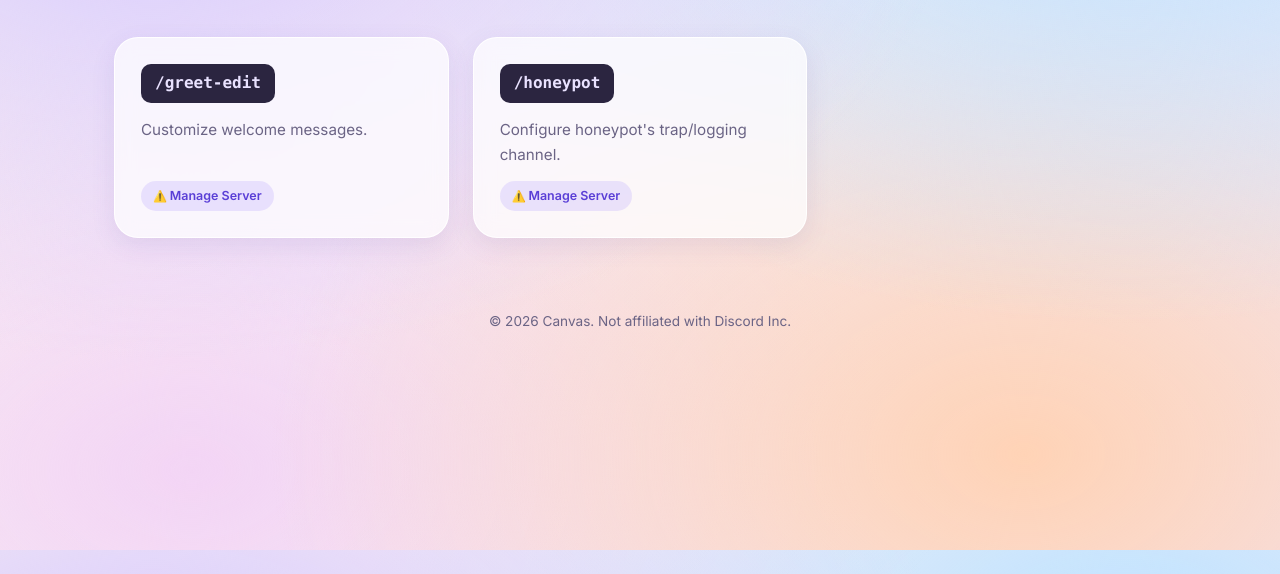
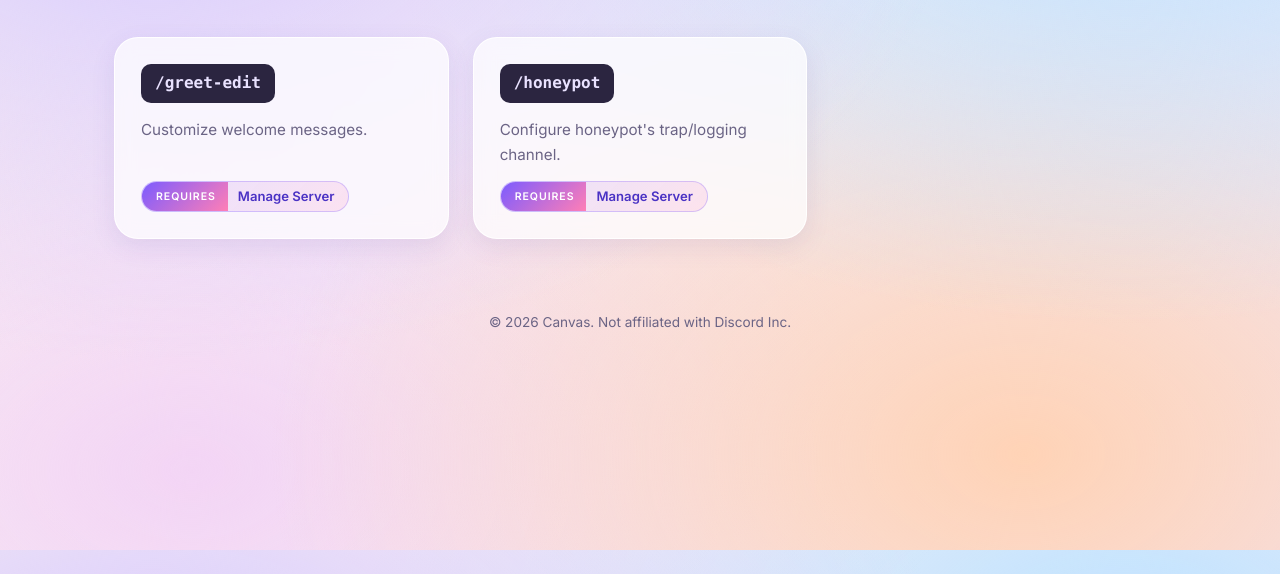
Before and after one commit to idevelopbots/embercode, a plain HTML site: page commands.html in a window 1280 px wide. Shown: the part 250-824 px from the top of the page. Drawn offline with Linux system fonts and the light colour scheme.

Commit message:
Refactor .perm class styles for improved layout

```diff
--- a/styles.css
+++ b/styles.css
@@ -40,8 +40,9 @@ nav.navbar,main{position:relative;z-index:2}
 @keyframes shift{to{background-position:300% 0}}
 .cmd{align-self:flex-start;font-family:'SFMono-Regular',Consolas,'Courier New',monospace;font-weight:700;font-size:1rem;padding:6px 14px;border-radius:10px;background:#2b2540;color:#e9e2ff}
 .card p{color:var(--muted);flex:1;font-size:.95rem}
-.perm{align-self:flex-start;font-size:.78rem;font-weight:700;padding:5px 12px;border-radius:9999px;background:rgba(124,92,255,.14);color:#5a3fd6}
-.perm::before{content:"⚠️ ";font-size:.7rem}
+.perm{align-self:flex-start;display:inline-flex;align-items:center;gap:10px;padding:0 14px 0 0;overflow:hidden;font-size:.82rem;font-weight:700;color:#4a32c4;background:linear-gradient(135deg,rgba(124,92,255,.14),rgba(255,126,182,.16));border:1px solid rgba(124,92,255,.28);border-radius:9999px;transition:border-color .3s,box-shadow .3s}
+.perm::before{content:"Requires";padding:6px 12px 6px 14px;font-size:.66rem;font-weight:800;letter-spacing:.09em;text-transform:uppercase;color:#fff;background:linear-gradient(135deg,var(--accent),var(--accent2))}
+.card:hover .perm{border-color:rgba(124,92,255,.6);box-shadow:0 4px 14px rgba(124,92,255,.22)}
 .legal{max-width:800px;margin:0 auto;padding:48px;background:rgba(255,255,255,.8);-webkit-backdrop-filter:blur(14px);backdrop-filter:blur(14px);border-radius:28px;border:1px solid #fff;box-shadow:0 20px 50px rgba(90,70,160,.16)}
 .badge{display:inline-block;font-size:.78rem;font-weight:700;padding:5px 14px;border-radius:9999px;background:linear-gradient(135deg,var(--accent),var(--accent2));color:#fff;margin-bottom:14px}
 .legal h1{font-size:clamp(1.9rem,4.5vw,2.6rem);letter-spacing:-.03em;margin-bottom:6px}
```
